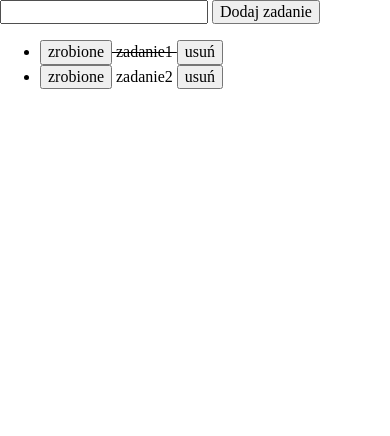
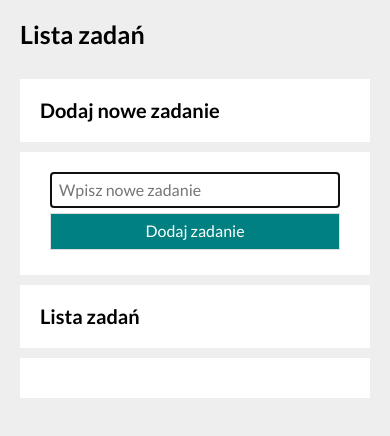
Before and after one commit to Marti2929/List-of-tasks, a plain HTML site: page index.html in a window 390 px wide. Drawn offline with nearby package versions, Linux system fonts and the light colour scheme.

Commit message:
CSS update

```diff
--- /dev/null
+++ b/css/boxModel.css
@@ -0,0 +1,6 @@
+html {
+    box-sizing: border-box;
+}
+*, ::after, ::before {
+    box-sizing: inherit;
+}
--- a/css/styles.css
+++ b/css/styles.css
@@ -1,3 +1,118 @@
-.task--done {
+.list__content--done {
     text-decoration: line-through;
 }
+
+.body {
+    background-color: #eee;
+    font-family: "Lato", sans-serif;
+}
+
+.header {
+    max-width: 850px;
+    padding: 40px 20px 5px 30px;
+    margin: 0 auto;
+    font-size: 25px;
+}
+
+@media (max-width: 767px) {
+    .header {
+        padding: 20px 20px;
+    }
+}
+
+.title {
+    max-width: 800px;
+    margin: 10px auto 2px auto;
+    background-color: rgb(255, 255, 255);
+    padding: 20px;
+    font-size: 20px;
+}
+
+@media (max-width: 767px) {
+    .title {
+        margin: 10px 20px 2px 20px;
+    }
+}
+
+.form {
+    background-color: rgb(255, 255, 255);
+    padding: 20px;
+    max-width: 800px;
+    margin: 2px auto 10px auto;
+    display: flex;
+}
+
+@media (max-width: 767px) {
+    .form {
+        margin: 10px 20px 2px 20px;
+        flex-wrap: wrap;
+    }
+}
+
+.form__input {
+    padding: 8px;
+    margin: 0 10px;
+    flex-grow: 1;
+    border: #ddd solid 1px;
+}
+
+.form__button {
+    padding: 8px 10px;
+    margin: 0 10px;
+    border: #ddd solid 1px;
+    background-color: teal;
+    color:  rgb(255, 255, 255);
+}
+
+.form__button:active {
+    background-color: rgb(10, 120, 120);
+    color:  #ddd;
+}
+
+@media (max-width: 767px) {
+    .form__button {
+        width: 100%;
+        margin: 5px 10px;
+    }
+}
+
+.list {
+    background-color: rgb(255, 255, 255);
+    padding: 20px;
+    max-width: 800px;
+    margin: 2px auto 10px auto;
+}
+
+@media (max-width: 767px) {
+    .list {
+        margin: 10px 20px 2px 20px;
+    }
+}
+
+.list__item {
+    border-bottom: #eee solid 2px;
+    padding: 10px;
+    display: grid;
+    grid-template-columns: 1fr 30fr 1fr;
+    grid-gap: 5px 10px;
+}
+
+.list__button--done {
+    border: none;
+    background-color: green;
+    width: 25px;
+    height: 25px;
+    align-self: center;
+}
+
+.list__button--remove {
+    border: none;
+    background-color: red;
+    width: 25px;
+    height: 25px;
+    align-self: center;
+}
+
+.list__content {
+    align-self: center;
+}
--- a/index.html
+++ b/index.html
@@ -1,22 +1,34 @@
 <!DOCTYPE html>
 <html lang="pl">
+
 <head>
     <meta charset="UTF-8">
     <meta http-equiv="X-UA-Compatible" content="IE=edge">
     <meta name="viewport" content="width=device-width, initial-scale=1.0">
     <title>Lista zadań</title>
     <link href="css/styles.css" rel="stylesheet">
+    <link href="css/boxModel.css" rel="stylesheet">
     <script defer src="js/script.js"></script>
-    <link rel="stylesheet" href="https://cdnjs.cloudflare.com/ajax/libs/normalize/8.0.1/normalize.min.css" integrity="sha512-NhSC1YmyruXifcj/KFRWoC561YpHpc5Jtzgvbuzx5VozKpWvQ+4nXhPdFgmx8xqexRcpAglTj9sIBWINXa8x5w==" crossorigin="anonymous" referrerpolicy="no-referrer" />
+    <link rel="stylesheet" href="https://cdnjs.cloudflare.com/ajax/libs/normalize/8.0.1/normalize.min.css"
+        integrity="sha512-NhSC1YmyruXifcj/KFRWoC561YpHpc5Jtzgvbuzx5VozKpWvQ+4nXhPdFgmx8xqexRcpAglTj9sIBWINXa8x5w=="
+        crossorigin="anonymous" referrerpolicy="no-referrer" />
+    <link rel="preconnect" href="https://fonts.googleapis.com">
+    <link rel="preconnect" href="https://fonts.gstatic.com" crossorigin>
+    <link href="https://fonts.googleapis.com/css2?family=Lato:ital,wght@0,300;0,400;0,700;1,300;1,400&display=swap"
+        rel="stylesheet">
 </head>
-<body>
-    <form class="js-submit">
-        <input class="js-newTask">
-        <button>Dodaj zadanie</button>
+
+<body class="body">
+    <h1 class="header">Lista zadań</h1>
+    <h2 class="title">Dodaj nowe zadanie</h2>
+    <form class="js-submit form">
+        <input class="js-newTask form__input" placeholder="Wpisz nowe zadanie" autofocus>
+        <button class="form__button">Dodaj zadanie</button>
     </form>
 
-    <ul class="js-tasksList">
-
+    <h2 class="title">Lista zadań</h2>
+    <ul class="js-tasksList list">
     </ul>
 </body>
+
 </html>
--- a/js/script.js
+++ b/js/script.js
@@ -1,14 +1,5 @@
 {
-    const tasks = [
-        {
-            content: "zadanie1",
-            done: true,
-        },
-        {
-            content: "zadanie2",
-            done: false,
-        },
-    ];
+    const tasks = [];
 
     const addNewTask = (newTask) => {
         tasks.push({
@@ -46,10 +37,10 @@
 
         for (const task of tasks) {
             HTMLString += `
-            <li class=${task.done ? "task--done" : ""}>
-                <button class="js-toggleDoneButton">zrobione</button>
-                ${task.content}
-                <button class="js-removeButton">usuń</button>
+            <li class="list__item">
+                <button class="js-toggleDoneButton list__button--done"></button>
+                <div class="list__content ${task.done ? "list__content--done" : ""}">${task.content}</div>
+                <button class="js-removeButton list__button--remove"></button>
             </li>
             `;
         }
```
